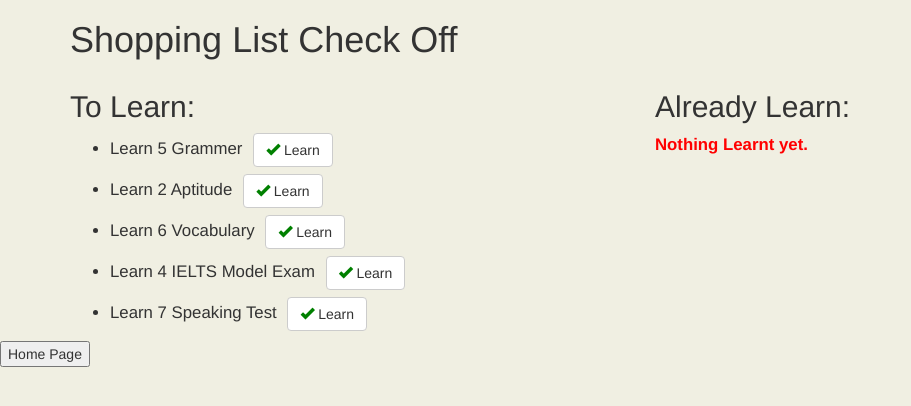
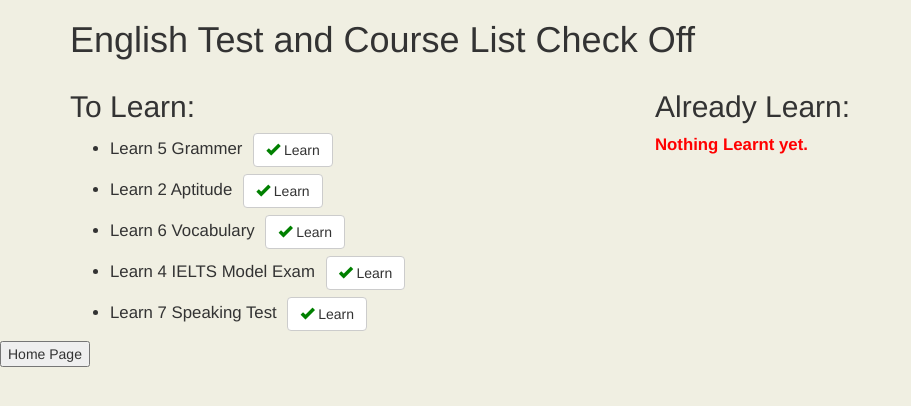
Before and after one commit to DhivyaranjaniParamasivam/18IT021, a plain HTML site: page checklist/checklist.html in a window 1280 px wide. Shown: the whole page, without its empty margins (0-911 px from the left). Drawn offline with nearby package versions, Linux system fonts and the light colour scheme.

Commit message:
Update checklist.html

```diff
--- a/checklist/checklist.html
+++ b/checklist/checklist.html
@@ -42,7 +42,7 @@ body {
 
 <body>
     <div class="container">
-        <h1>Shopping List Check Off</h1>
+        <h1>English Test and Course List Check Off</h1>
         <div class="row">
             <!-- To Buy List -->
             <div class="col-md-6" ng-controller="ToBuyController as toBuyList">
```
